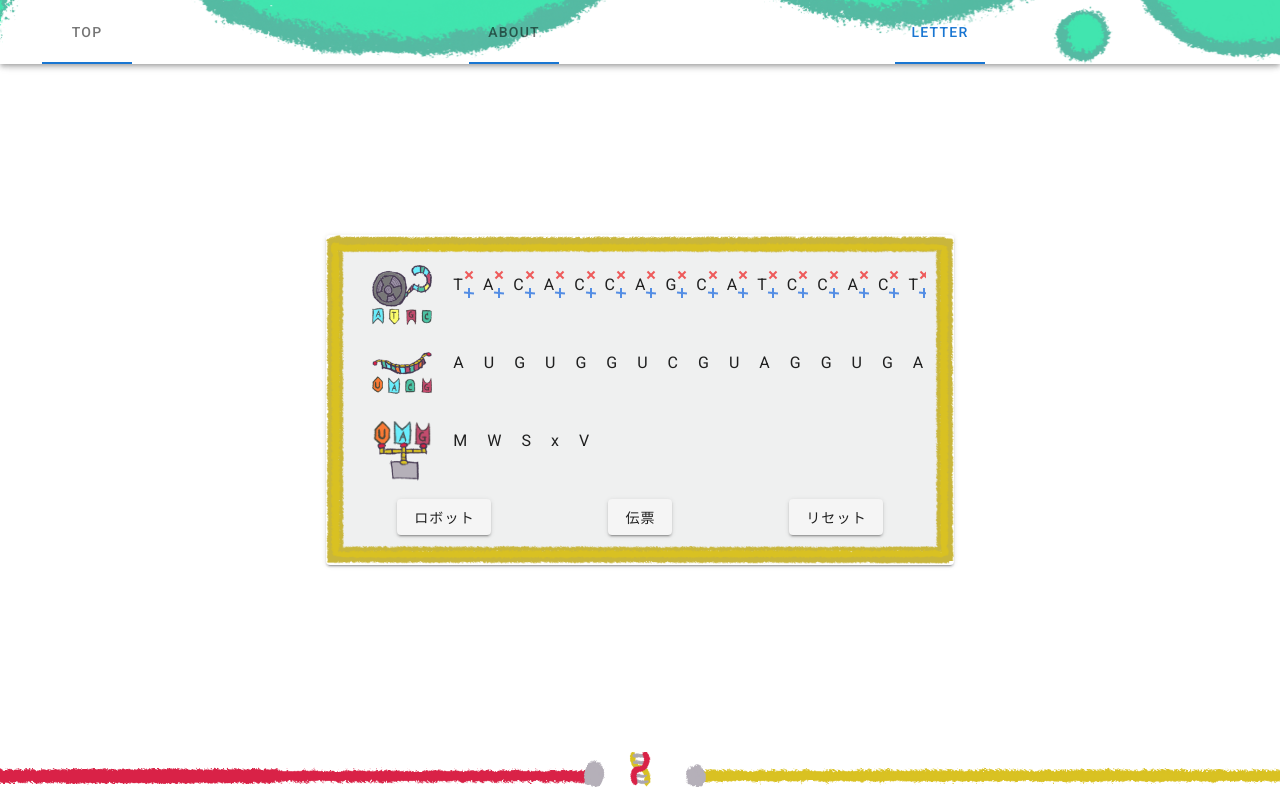
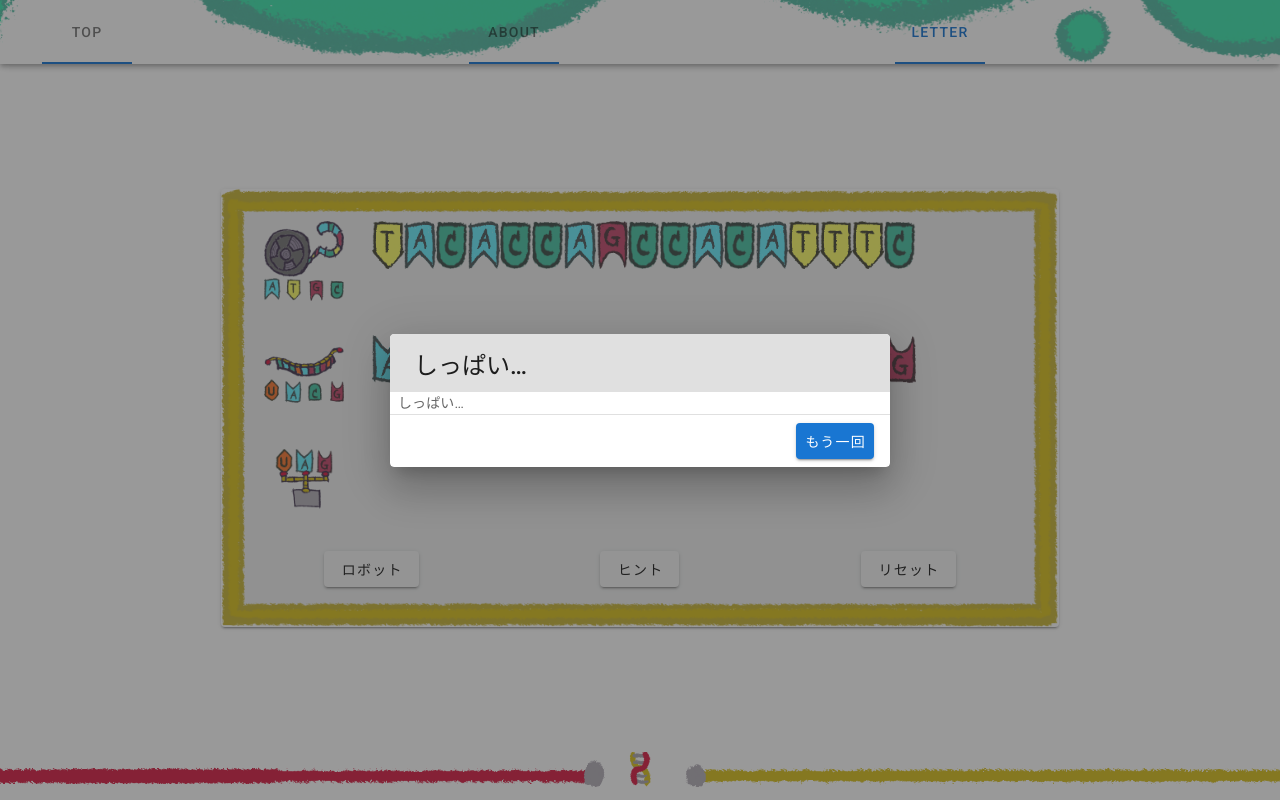
Before and after one commit to WaiEnu/dsUI, a Vue app: page /letter in a window 1280 px wide. Both pictures are taken after a click on the button "ロボット". Built offline with nearby package versions, Linux system fonts and the light colour scheme.

Commit message:
20.03.17 run build

```diff
--- a/public/css/style.css
+++ b/public/css/style.css
@@ -37,19 +37,30 @@ a {
   display: inline-block;
 }
 
+.dialog{
+  position: absolute!important;
+  top: 0;
+}
+
 .item {
   position: relative;
   display: inline-block;
-  padding: 8px 16px 8px 4px;
+  padding: 0;
   transition: all 0.5s;
 }
-.item__ {
-  position: absolute;
-  top: 0;
-  right: 0;
-  width: 20px;
-  height: 20px;
+.item__text.trna {
+  padding: 24px 16px 0px 16px;
 }
+
+.item__text.dna,
+.item__text.rna {
+  padding: 24px 16px;
+}
+
+.item__text.rna {
+  cursor: pointer;
+}
+
 .item__add {
   position: absolute;
   bottom: 0;
--- a/src/components/Letterparts.vue
+++ b/src/components/Letterparts.vue
@@ -1,17 +1,17 @@
 <template>
   <v-container
-    class="fill-height pa-5"
+    class="fill-height pa-4"
     fluid
   >
-    <v-row no-gutters="" class="pa-2">
+    <v-row no-gutters="">
       <v-col cols="2">
         <v-img
           :src="require('@/assets/about/tape.png')"
-          width="60"
-          height="60"
+          width="80"
+          height="80"
           contain
           alt=""
-          class="mx-auto Img">
+          class="mx-auto">
         </v-img>
       </v-col>
       <v-col cols="10">
@@ -19,24 +19,22 @@
           <transition-group name="flip">
             <template v-for="item in letterX">
               <li :key="item.id" class="item" :id="item.id">
-                <div class="item__text">{{ item.text }}</div>
-                <div class="item__delete" @click="onDeleteClick(item.id)"></div>
-                <div class="item__add"></div>
+                <div class="item__text dna" :class="getDna(item.text)"></div>
               </li>
             </template>
           </transition-group>
         </ul>
       </v-col>
     </v-row>
-    <v-row no-gutters="" class="pa-2">
+    <v-row no-gutters="">
       <v-col cols="2">
         <v-img
           :src="require('@/assets/about/copy.png')"
-          width="60"
-          height="60"
+          width="80"
+          height="80"
           contain
           alt=""
-          class="mx-auto Img">
+          class="mx-auto">
       </v-img>
       </v-col>
       <v-col cols="10">
@@ -44,14 +42,14 @@
           <transition-group name="flip">
             <template v-for="item in copyX">
               <li :key="item.id" class="item" :id="item.id">
-                <div class="item__text">{{ item.text }}</div>
+                <div class="item__text rna" :class="getRna(item.text)" @click="onIndexClick(item.id)"></div>
               </li>
             </template>
           </transition-group>
         </ul>
       </v-col>
     </v-row>
-    <v-row no-gutters="" class="pa-2">
+    <v-row no-gutters="">
       <v-col cols="2">
         <v-img
           :src="require('@/assets/about/transfar.png')"
@@ -59,7 +57,7 @@
           height="60"
           contain
           alt=""
-        class="mx-auto Img">
+          class="mx-auto">
       </v-img>
       </v-col>
       <v-col cols="10">
@@ -67,8 +65,7 @@
           <transition-group name="flip">
             <template v-for="item in codonX">
               <li :key="item.id" class="item" :id="item.id">
-                <div class="item__text">{{ item.text }}</div>
-                <div class="item__"></div>
+                <div class="item__text trna">{{ item.text }}</div>
               </li>
             </template>
           </transition-group>
@@ -77,30 +74,62 @@
     </v-row>
     <v-row no-gutters="">
       <v-col cols="4" class="text-center pa-2">
-        <v-btn @click="onRobotClick()">ロボット</v-btn>
+        <v-btn @click="showDialog()">ロボット</v-btn>
+        <app-dialog :success="isRobot" v-on:call-next="next" ref="dialog"></app-dialog>
       </v-col>
       <v-col cols="4" class="text-center pa-2">
-        <v-btn>伝票</v-btn>
+        <v-btn @click="showTable()">ヒント</v-btn>
+        <app-table ref="table"></app-table>
       </v-col>
       <v-col cols="4" class="text-center pa-2">
         <v-btn @click="reset()">リセット</v-btn>
       </v-col>
     </v-row>
+    <template>
+      <div>
+      </div>
+    </template>
   </v-container>
 </template>
+<style lang="scss">
+.dna{
+	background-size: 100% 100%;
+  &.A{background-image:url('../assets/data/D_Adenin.png')}
+  &.G{background-image:url('../assets/data/D_Guanin.png')}
+  &.T{background-image:url('../assets/data/D_Timin.png')}
+  &.C{background-image:url('../assets/data/D_Citosin.png')}
+}
+.rna{
+	background-size: 100% 100%;
+  &.U{background-image:url('../assets/data/R_Urasil.png')}
+  &.C{background-image:url('../assets/data/R_Citosin.png')}
+  &.A{background-image:url('../assets/data/R_Adenin.png')}
+  &.G{background-image:url('../assets/data/R_Guanin.png')}
+}
+.trna{
+	background-size: 100% 100%;
+  background-image:url('../assets/data/tRNA.png');
+}
+</style>
 <script>
 // import l_ from 'lodash'
-export default {
+  import LetterpartsTable from "@/components/LetterpartsTable.vue";
+  import LetterpartsDialog from "@/components/LetterpartsDialog.vue";
+  export default {
   name: 'Letterparts',
+  components: {
+    appTable: LetterpartsTable,
+    appDialog: LetterpartsDialog,
+  },
   data() {
     return {
-      ali: [[2,0,3,0,3,3,0,1,3,0,2,3,0,3,2]],
-      alX: [[2,0,3,0,3,3,0,1,3,0,2,3,3,0,3,2]],
-      tmp: [[2,0,3,0,3,3,0,1,3,0,2,3,3,0,3,2]],
+      ali: [[2,0,3,0,3,3,0,1,3,3,0,2,0,3,2]],
+      alX: [[2,0,3,0,3,3,0,1,3,3,0,3,0,2,2,2,3]],
       rnk: 0,
+      index:100000,
       dna: ['A','G','T','C'],
       rna: ['U','C','A','G'],
-      cdn:[[['F','F','L','L'],['S','S','S','S'],['Y','Y','x','x'],['C','C','x','W']],[['L','L','L','L'],['P','P','P','P'],['H','H','Q','Q'],['R','R','R','R']],[['I','I','I','M'],['T','T','T','T'],['N','N','K','K'],['S','S','R','R']],[['V','V','V','V'],['A','A','A','A'],['D','D','E','E'],['G','G','G','G']],],
+      cdn:[[['F','F','L','L'],['S','S','S','S'],['Y','Y','x','x'],['C','C','x','W']],[['L','L','L','L'],['P','P','P','P'],['H','H','Q','Q'],['R','R','R','R']],[['I','I','I','M'],['T','T','T','T'],['N','N','K','K'],['S','S','R','R']],[['V','V','V','V'],['A','A','A','A'],['D','D','E','E'],['G','G','G','G']]],
     }
   },
   computed: {
@@ -108,62 +137,69 @@ export default {
       return this.$data.alX[this.$data.rnk]
     },
     letterX: function (){
-      return this.newSeq(this.alignX)
+      return this.Seq(this.alignX)
     },
     copyX: function (){
-      return this.tranSeq(this.alignX)
+      return this.Seq(this.alignX)
     },
     codonX: function (){
-      return this.makecodon(this.alignX)
+      return this.makecodon(this.$data.index)
     },
-    alignI: function (){
-      return this.$data.ali[this.$data.rnk]
-    },
-    codonI: function (){
-      return this.makecodon(this.alignI)
+    isRobot: function () {
+      return this.Robot();
     },
   },
   methods: {
-    newSeq: function (letters) {
+    Seq: function (letters) {
       let newseq=[]
       for (var i = 0; i < letters.length; i++) {
         const num=letters[i]
-        newseq.push( {'id':i,'text':this.$data.dna[num]});
+        newseq.push( {'id':i,'text':num});
       }
       return newseq
     },
-    tranSeq: function (letters) {
-      let newseq=[]
-      for (var i = 0; i < letters.length; i++) {
-        const num=letters[i]
-        newseq.push( {'id':i,'text':this.$data.rna[num]});
+    getDna: function (l) {
+      return this.$data.dna[l]
+    },
+    getRna: function (l) {
+      return this.$data.rna[l]
+    },
+    getAmino: function (l,m,n) {
+      return this.$data.cdn[l][m][n]
+    },
+    Robot: function () {
+      let letters=this.makecodon(this.$data.index);
+      let flg=false;
+      if(letters.length>1){
+        flg = (letters[0].text === "M" &&  letters[letters.length-1].text === "x");
       }
-      return newseq
+      return flg;
     },
-    makecodon(letters){
-      const n = 3;
+    makecodon: function (s){
+      let letters = this.alignX;
+      const n = 2;
       let codon = [];
       let i = 1;
-      let d = 3;
-      while(d < letters.length){
-        codon.push({'id':i,'text':this.$data.cdn[letters[d-n]][letters[d-n+1]][letters[d-n+2]]});
-        d += n;
-        i ++;
-      }
+      let d = s + n;
+      // if((s<letters.length-2) && (this.getAmino(letters[s],letters[s+1],letters[s+2])=="M")){
+        while(d < letters.length){
+          let val=this.getAmino(letters[d-n],letters[d-n+1],letters[d-n+2]);
+          codon.push({'id':i,'text':val});
+          if(val=="x"){break;}
+          d += 3;
+          i ++;
+        }
+      // }
       return codon;
     },
-    onDeleteClick: function (item) {
-      const index = item;
-      this.alignX.splice(index, 1);
+    onIndexClick: function (item) {
+      this.$data.index=item;
     },
-    onRobotClick: function () {
-      if(JSON.stringify(this.codonX) === JSON.stringify(this.codonI)){
-        alert('sucsess');
-        this.next();
-      }else{
-        alert('failed')
-      }
-      return ;
+    showTable: function () {
+      this.$refs.table.open();
+    },
+    showDialog: function () {
+      this.$refs.dialog.open();
     },
     next: function () {
       if(this.$data.rnk+1<this.$data.ali.length){
@@ -174,7 +210,7 @@ export default {
     },
     reset: function () {
       this.$router.go({path: this.$router.currentRoute.path, force: true})
-    }
+    },
   }
 }
 </script>
--- /dev/null
+++ b/src/components/LetterpartsDialog.vue
@@ -0,0 +1,55 @@
+<template>
+  <v-dialog v-model="dialog" width="60vw" max-width="500">
+    <v-card>
+      <v-card-title class="headline grey lighten-2" primary-title>
+        <span v-if="success">せいこう！</span>
+        <span v-else>しっぱい…</span>
+      </v-card-title>
+      <v-card-text class="px-2 py-0">
+        <span v-if="success">せいこう！</span>
+        <span v-else>しっぱい…</span>
+      </v-card-text>
+
+      <v-divider></v-divider>
+
+      <v-card-actions>
+        <v-spacer></v-spacer>
+        <v-btn
+          v-if="success"
+          color="primary"
+          @click="goesNext()">
+          OK
+        </v-btn>
+        <v-btn
+          v-else
+          color="primary"
+          @click="close()">
+          もう一回
+        </v-btn>
+      </v-card-actions>
+    </v-card>
+  </v-dialog>
+</template>
+
+<script>
+export default {
+  props:["success"],
+  data() {
+    return {
+      dialog: false
+    };
+  },
+  methods: {
+    open: function () {
+      this.dialog = true;
+    },
+    close: function () {
+      this.dialog = false;
+    },
+    goesNext: function () {
+      this.dialog = false;
+      this.$emit('call-next')
+    },
+  }
+}
+</script>
--- /dev/null
+++ b/src/components/LetterpartsTable.vue
@@ -0,0 +1,97 @@
+<template>
+  <v-dialog v-model="table" width="60vw" max-width="500">
+    <v-card>
+      <v-card-title class="headline grey lighten-2" primary-title>
+        暗号表
+      </v-card-title>
+      <v-card-text class="px-2 py-0">
+        <v-simple-table dense>
+          <thead>
+            <tr>
+              <td></td><td colspan="2">U</td><td colspan="2">C</td><td colspan="2">A</td><td colspan="2">G</td>
+            </tr>
+          </thead>
+          <tbody>
+            <tr>
+              <td rowspan="4">U</td><td>UUU</td><td>F</td><td>UCU</td><td>S</td><td>UAU</td><td>Y</td><td>UGU</td><td>C</td>
+            </tr>
+            <tr>
+              <td>UUC</td><td>F</td><td>UCC</td><td>S</td><td>UAC</td><td>Y</td><td>UGC</td><td>C</td>
+            </tr>
+            <tr>
+              <td>UUA</td><td>L</td><td>UCA</td><td>S</td><td>UAA</td><td>x</td><td>UGA</td><td>x</td>
+            </tr>
+            <tr>
+              <td>UUG</td><td>L</td><td>UCG</td><td>S</td><td>UAG</td><td>x</td><td>UGG</td><td>W</td>
+            </tr>
+            <tr>
+              <td rowspan="4">C</td><td>CUU</td><td>L</td><td>CCU</td><td>P</td><td>CAU</td><td>H</td><td>CGU</td><td>R</td>
+            </tr>
+            <tr>
+              <td>CUC</td><td>L</td><td>CCC</td><td>P</td><td>CAC</td><td>H</td><td>CGC</td><td>R</td>
+            </tr>
+            <tr>
+              <td>CUA</td><td>L</td><td>CCA</td><td>P</td><td>CAA</td><td>Q</td><td>CGA</td><td>R</td>
+            </tr>
+            <tr>
+              <td>CUG</td><td>L</td><td>CCG</td><td>P</td><td>CAG</td><td>Q</td><td>CGG</td><td>R</td>
+            </tr>
+            <tr>
+              <td rowspan="4">A</td><td>AUU</td><td>I</td><td>ACU</td><td>T</td><td>AAU</td><td>N</td><td>AGU</td><td>S</td>
+            </tr>
+            <tr>
+              <td>AUC</td><td>I</td><td>ACC</td><td>T</td><td>AAC</td><td>N</td><td>AGC</td><td>S</td>
+            </tr>
+            <tr>
+              <td>AUA</td><td>I</td><td>ACA</td><td>T</td><td>AAA</td><td>K</td><td>AGA</td><td>R</td>
+            </tr>
+            <tr>
+              <td>AUG</td><td>M</td><td>ACG</td><td>T</td><td>AAG</td><td>K</td><td>AGG</td><td>R</td>
+            </tr>
+            <tr>
+              <td rowspan="4">G</td><td>GUU</td><td>V</td><td>GCU</td><td>A</td><td>GAU</td><td>D</td><td>GGU</td><td>G</td>
+            </tr>
+            <tr>
+              <td>GUC</td><td>V</td><td>GCC</td><td>A</td><td>GAC</td><td>D</td><td>GGC</td><td>G</td>
+            </tr>
+            <tr>
+              <td>GUA</td><td>V</td><td>GCA</td><td>A</td><td>GAA</td><td>E</td><td>GGA</td><td>G</td>
+            </tr>
+            <tr>
+              <td>GUG</td><td>V</td><td>GCG</td><td>A</td><td>GAG</td><td>E</td><td>GGG</td><td>G</td>
+            </tr>
+          </tbody>
+        </v-simple-table>
+      </v-card-text>
+
+      <v-divider></v-divider>
+
+      <v-card-actions>
+        <v-spacer></v-spacer>
+        <v-btn
+          color="primary"
+          @click="close()">
+          OK
+        </v-btn>
+      </v-card-actions>
+    </v-card>
+  </v-dialog>
+</template>
+
+<script>
+export default {
+  data() {
+    return {
+      table: false
+    };
+  },
+  methods: {
+    open() {
+      this.table = true;
+    },
+    close() {
+      this.table = false;
+    }
+  }
+}
+</script>
--- a/src/views/About.vue
+++ b/src/views/About.vue
@@ -4,8 +4,8 @@
     fluid
   >
     <v-layout wrap align-center justify-space-around>
-      <v-flex lg6 md8 xs10>
-        <v-card>
+      <v-flex lg8 md8 xs10>
+        <v-card class="mt-4">
           <v-img
             :src="item"
             position="left top"
--- a/src/views/Letter.vue
+++ b/src/views/Letter.vue
@@ -4,8 +4,8 @@
     fluid
   >
     <v-layout wrap align-center justify-space-around>
-      <v-flex lg6 md8 xs10>
-        <v-card>
+      <v-flex lg8 md8 xs10>
+        <v-card class="mt-4">
           <v-img
             :src="item"
             alt=""
--- a/src/views/Top.vue
+++ b/src/views/Top.vue
@@ -4,8 +4,8 @@
     fluid
   >
     <v-layout wrap align-center justify-space-around>
-      <v-flex lg6 md8 xs10>
-        <v-card>
+      <v-flex lg8 md8 xs10>
+        <v-card class="mt-4">
           <v-img :src="item"
             contain
             alt="" class="Img">
```
Also changed, not shown: src/components/Aboutview.vue (+0 -9 lines), 38 other files (tests, documents, lock files or other folders).
